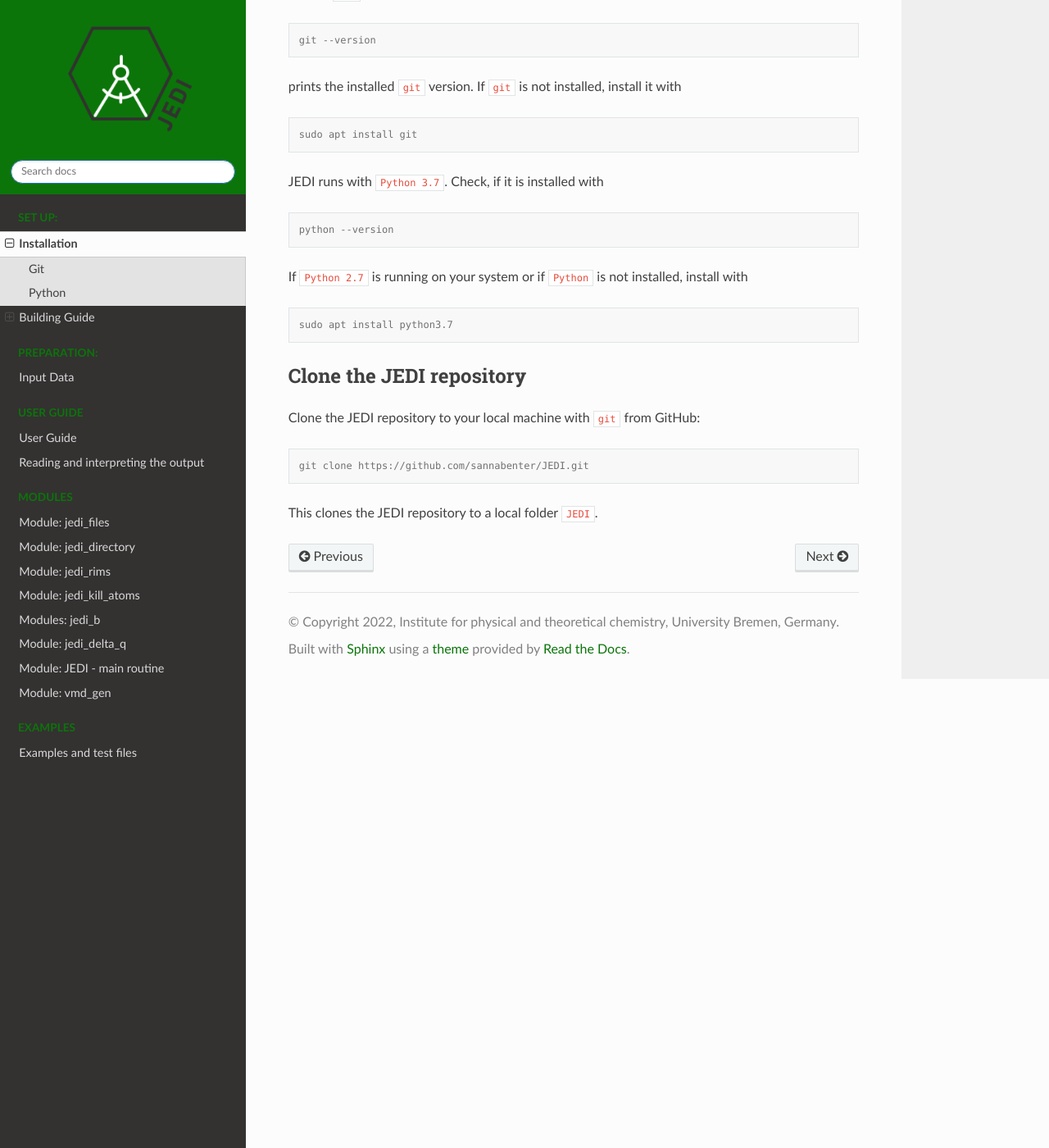
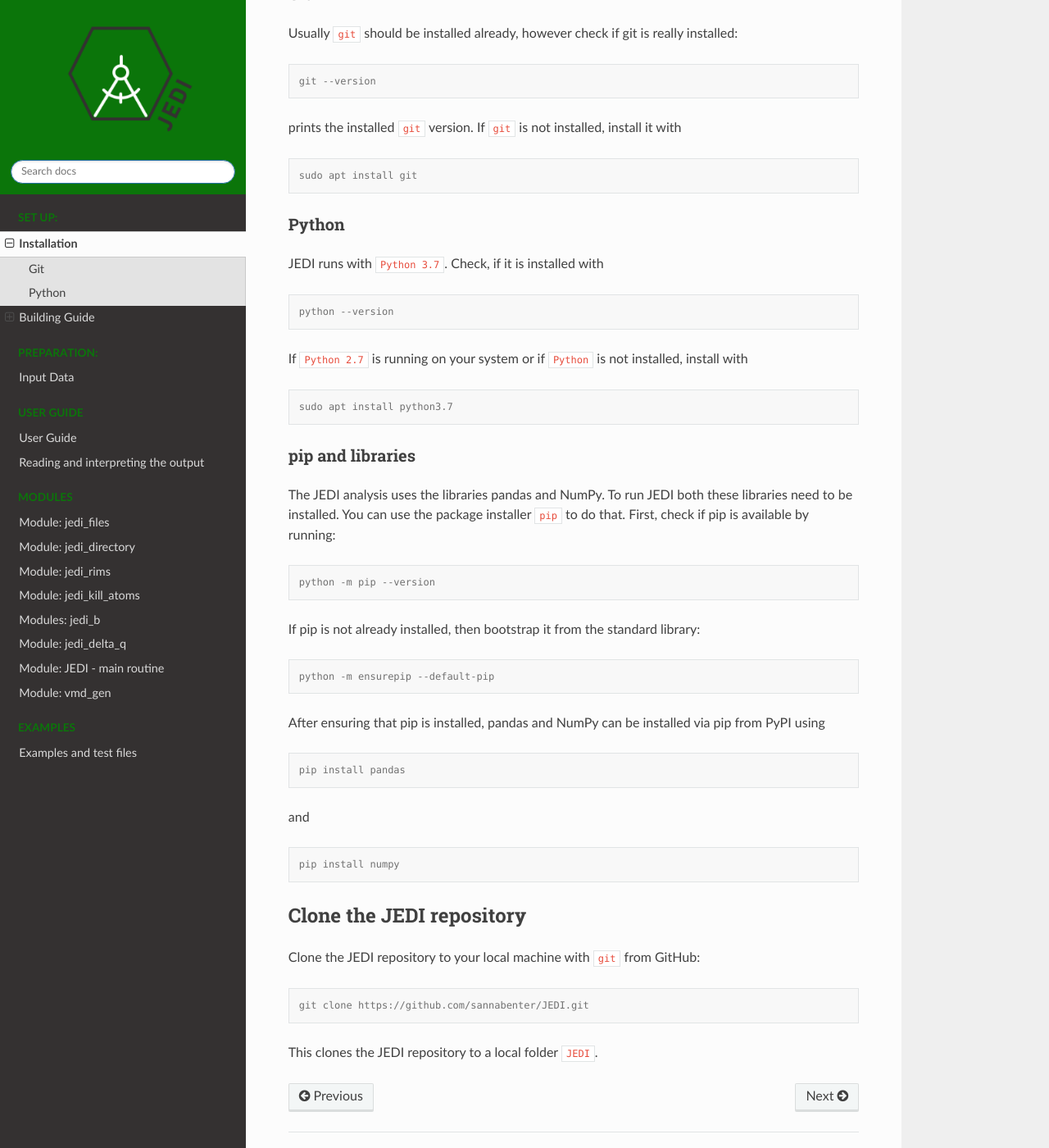
Before and after one commit to sannabenter/JEDI, a Sphinx documentation site: the page built from documentation/installation/setup.rst, in a window 1280 px wide and 1400 px high, scrolled down 693 px. Shown: the whole window at 82% size. Built offline with Sphinx 7.4.7 and the Read the Docs theme 2.0.0, drawn with Linux system fonts in a browser that asks for light colours.

```diff
--- a/documentation/installation/setup.rst
+++ b/documentation/installation/setup.rst
@@ -43,6 +46,10 @@
 .. code-block:: console
 
     sudo apt install git
+
+
+Python
+------
 
 
 JEDI runs with ``Python 3.7``. Check, if it is installed with
@@ -57,6 +64,34 @@
 
     sudo apt install python3.7
 
+pip and libraries
+-----------------
+
+The JEDI analysis uses the libraries pandas and NumPy. To run JEDI both these libraries need to be installed.
+You can use the package installer ``pip`` to do that. First, check if pip is available by running:
+
+.. code-block:: console
+
+    python -m pip --version
+
+If pip is not already installed, then bootstrap it from the standard library:
+
+.. code-block:: console
+
+    python -m ensurepip --default-pip
+
+After ensuring that pip is installed, pandas and NumPy can be installed via pip from PyPI using
+
+.. code-block:: console
+
+    pip install pandas
+
+and
+
+.. code-block:: console
+
+    pip install numpy
+
 
 --------------------------
 Clone the JEDI repository
```
Also changed, not shown: other parts of documentation/installation/setup.rst (+3 -0 lines), jedi_rims.py (+15 -15 lines).
